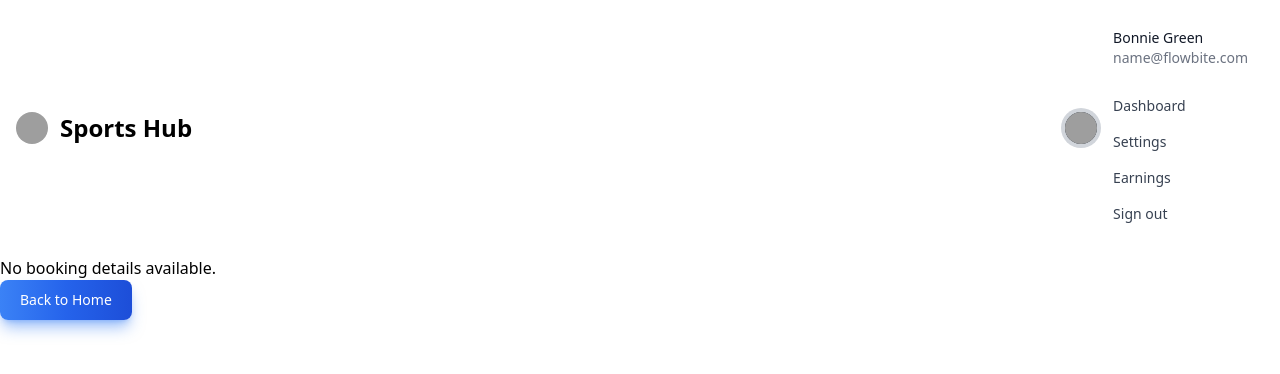
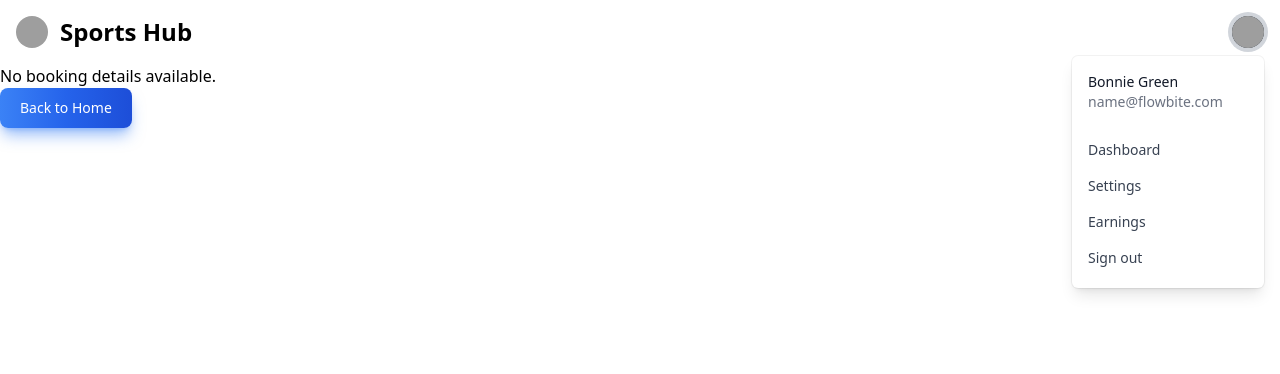
Before and after one commit to learn-naresh/Frontend, a React (Create React App) app: page /confirm-booking/1 in a window 1280 px wide. Both pictures are taken after a click on the button "Open user menu". Shown: the top 374 px of the page. Built offline with nearby package versions, Linux system fonts and the light colour scheme; grey boxes are pictures that could not be loaded.

Commit message:
Add z index with precedence in navbar

```diff
--- a/src/components/Navbar.js
+++ b/src/components/Navbar.js
@@ -15,7 +15,7 @@ const Navbar = () => {
   };
 
   return (
-    <nav className="bg-white border-gray-200 dark:bg-gray-900">
+    <nav className="bg-white border-gray-200 dark:bg-gray-900 relative z-10">
       <div className="px-4 flex flex-wrap items-center justify-between mx-auto p-4">
         <Link to="/" className="flex items-center space-x-3 rtl:space-x-reverse">
           <img src="sport.png" className="w-8 h-8 rounded-full" alt="Logo" />
@@ -40,7 +40,7 @@ const Navbar = () => {
           {/* Dropdown menu */}
           {dropdownOpen && (
             <div
-              className=" "
+              className="absolute right-0 top-full mt-2 w-48 bg-white dark:bg-gray-700 rounded-md shadow-lg py-1 ring-1 ring-black ring-opacity-5 focus:outline-none z-20"
               id="user-dropdown"
               role="menu"
               aria-labelledby="user-menu-button"
@@ -55,6 +55,7 @@ const Navbar = () => {
                     to="/dashboard"
                     className="block px-4 py-2 text-sm text-gray-700 hover:bg-gray-100 dark:hover:bg-gray-600 dark:text-gray-200 dark:hover:text-white"
                     role="menuitem"
+                    onClick={toggleDropdown}
                   >
                     Dashboard
                   </Link>
@@ -64,6 +65,7 @@ const Navbar = () => {
                     to="/settings"
                     className="block px-4 py-2 text-sm text-gray-700 hover:bg-gray-100 dark:hover:bg-gray-600 dark:text-gray-200 dark:hover:text-white"
                     role="menuitem"
+                    onClick={toggleDropdown}
                   >
                     Settings
                   </Link>
@@ -73,13 +75,14 @@ const Navbar = () => {
                     to="/earnings"
                     className="block px-4 py-2 text-sm text-gray-700 hover:bg-gray-100 dark:hover:bg-gray-600 dark:text-gray-200 dark:hover:text-white"
                     role="menuitem"
+                    onClick={toggleDropdown}
                   >
                     Earnings
                   </Link>
                 </li>
                 <li>
                   <button
-                    onClick={handleLogout}
+                    onClick={handleLogout || toggleDropdown}
                     className="block w-full text-left px-4 py-2 text-sm text-gray-700 hover:bg-gray-100 dark:hover:bg-gray-600 dark:text-gray-200 dark:hover:text-white"
                     role="menuitem"
                   >
```
